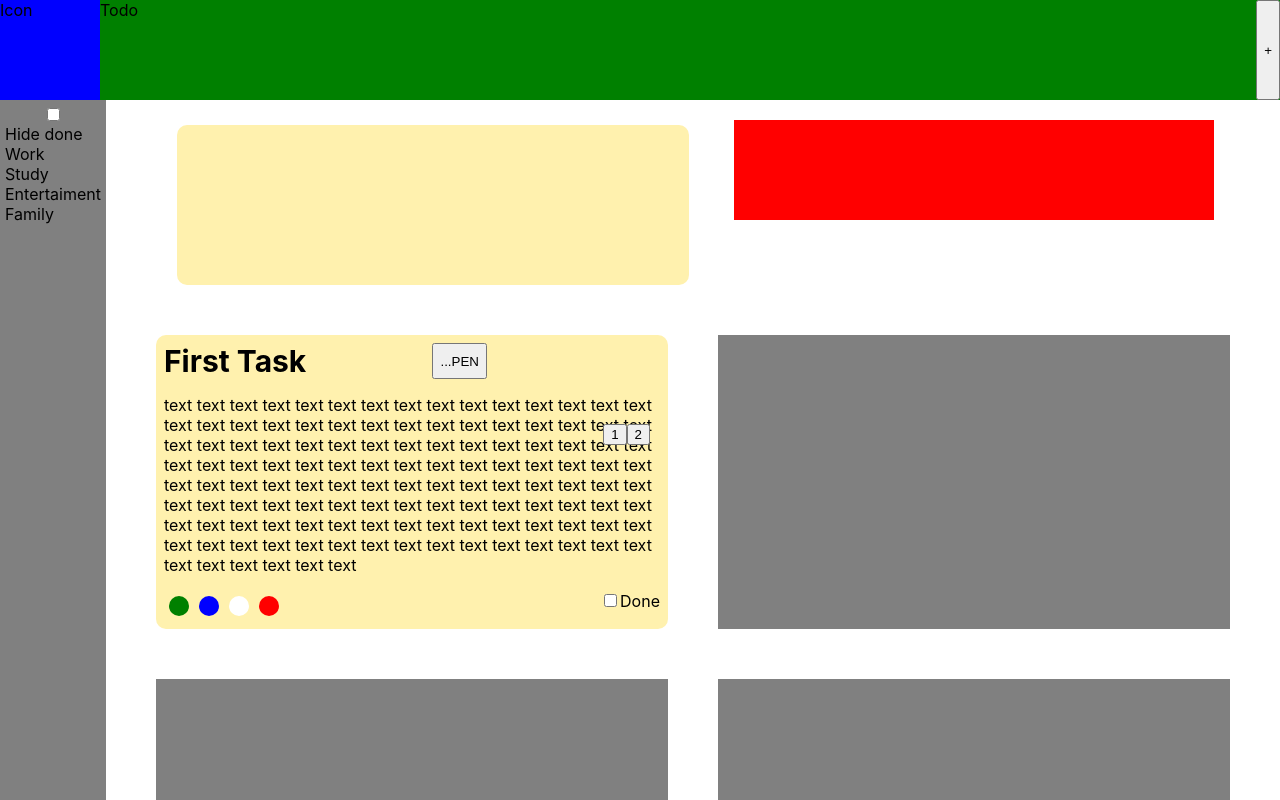
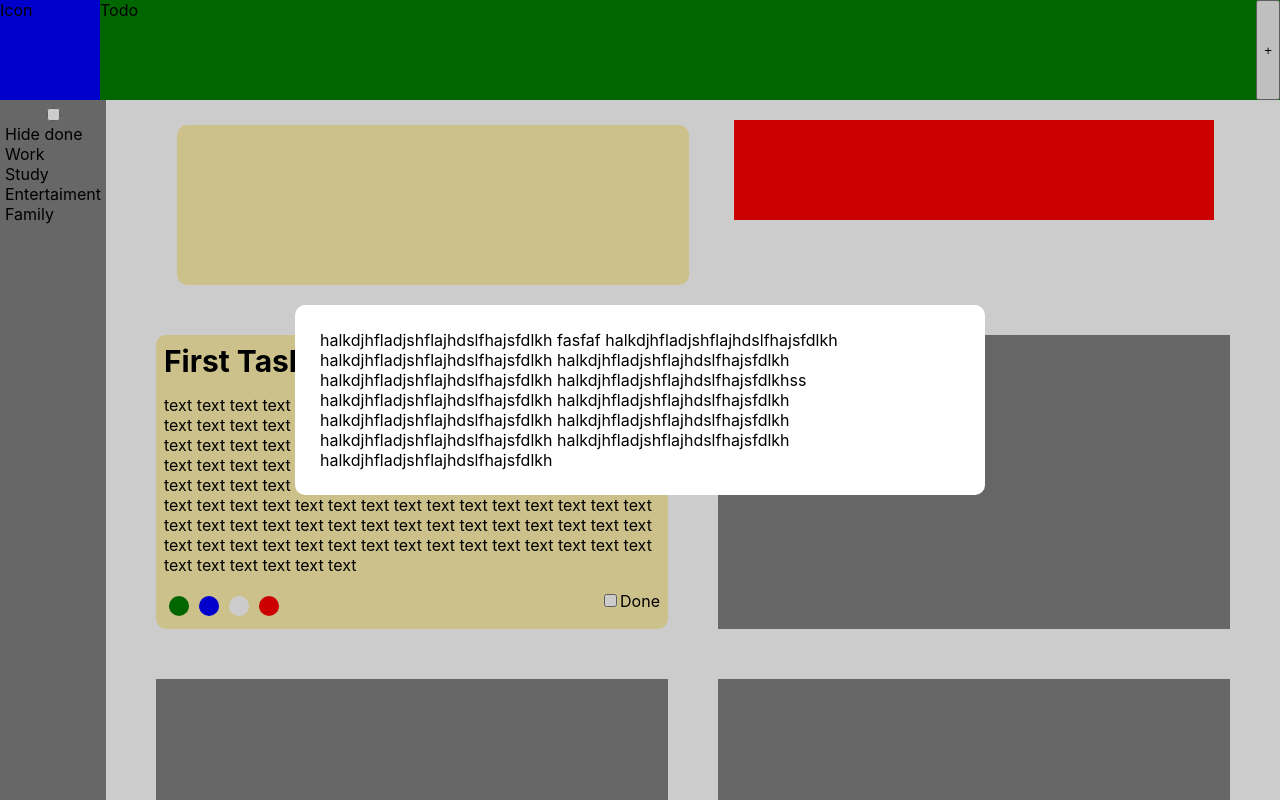
Before and after one commit to Kamrad33/todo_list_app, a React (Create React App) app: page / in a window 1280 px wide. Both pictures are taken after a click on the button "...PEN". Built offline with nearby package versions, Linux system fonts and the light colour scheme.

Commit message:
Added task form

```diff
--- a/src/components/TaskItem.jsx
+++ b/src/components/TaskItem.jsx
@@ -1,20 +1,17 @@
 import React, {useState} from 'react';
-
+import TaskItemForm from './TaskItemForm';
 
 const TaskItem = (props) =>{
 
   const [doneTask, setDoneTask] = useState();
+  const [formActive, setFormActive] = useState(false);
   let status = '';
   doneTask != true ? status = '' : status = 'line-through'
   return(
     <div className = 'App_TaskItem'>
     <div className = 'App_TaskItem_Header'>
     <b className = 'App_TaskItem_Header_Font' style = {{textDecoration: status }}>First Task</b>
-    <button className = 'App'>...PEN</button>
-    <div style = {{position: 'relative', right: '10px', top: '10vh',}}>
-    <button>1</button>
-    <button>2</button>
-      </div>
+    <button className = 'App' onClick = {() => setFormActive(true)}>...PEN</button>
     </div>
     <div className = 'App_TaskItem_Text'>
     text text text text text text text
@@ -51,6 +48,23 @@ const TaskItem = (props) =>{
     onChange ={event =>{setDoneTask(!doneTask); console.log('status', doneTask)}}
     checked = {doneTask}/>Done</div>
     </div>
+    <TaskItemForm active = {formActive} setActive = {setFormActive}>
+    halkdjhfladjshflajhdslfhajsfdlkh
+    fasfaf
+    halkdjhfladjshflajhdslfhajsfdlkh
+    halkdjhfladjshflajhdslfhajsfdlkh
+    halkdjhfladjshflajhdslfhajsfdlkh
+    halkdjhfladjshflajhdslfhajsfdlkh
+    halkdjhfladjshflajhdslfhajsfdlkhss
+    halkdjhfladjshflajhdslfhajsfdlkh
+    halkdjhfladjshflajhdslfhajsfdlkh
+    halkdjhfladjshflajhdslfhajsfdlkh
+    halkdjhfladjshflajhdslfhajsfdlkh
+    halkdjhfladjshflajhdslfhajsfdlkh
+    halkdjhfladjshflajhdslfhajsfdlkh
+
+    halkdjhfladjshflajhdslfhajsfdlkh
+    </TaskItemForm>
     </div>
   )
 }
--- /dev/null
+++ b/src/components/TaskItemForm.jsx
@@ -0,0 +1,14 @@
+import React, {useState} from 'react';
+import '../styles/TaskItemForm.css';
+
+const TaskItemForm = ({active, setActive, children}) => {
+  return (
+    <div className = {active ? 'TaskItemForm active' : 'TaskItemForm'} onClick ={() => setActive(false)}>
+      <div className = {active ? 'TaskItemForm_Content active' : 'TaskItemForm_Content'} onClick = {e => e.stopPropagation()}>
+      {children}
+      </div>
+    </div>
+  );
+};
+
+export default TaskItemForm;
--- a/src/styles/App.css
+++ b/src/styles/App.css
@@ -31,8 +31,8 @@
 }
 .App_TaskItem_Footer_Done{
   flex-wrap: wrap;
+}
 
-}
 /*.App {
   text-align: center;
 }
--- /dev/null
+++ b/src/styles/TaskItemForm.css
@@ -0,0 +1,29 @@
+.TaskItemForm{
+  background-color: rgba(0,0,0,0.2);
+  height: 100vh;
+  width: 100vw;
+  position: fixed;
+  top: 0;
+  left: 0;
+  display: flex;
+  align-items: center;
+  justify-content: center;
+  opacity: 0;
+  pointer-events: none;
+  transition: 0.5s;
+}
+.TaskItemForm.active {
+  opacity: 1;
+  pointer-events: all;
+}
+.TaskItemForm_Content {
+  padding: 25px;
+  border-radius: 10px;
+  background-color: white;
+  width: 50vw;
+  transform: scale(0.5);
+  transition: 0.4s all;
+}
+.TaskItemForm_Content.active {
+  transform: scale(1);
+}
```
